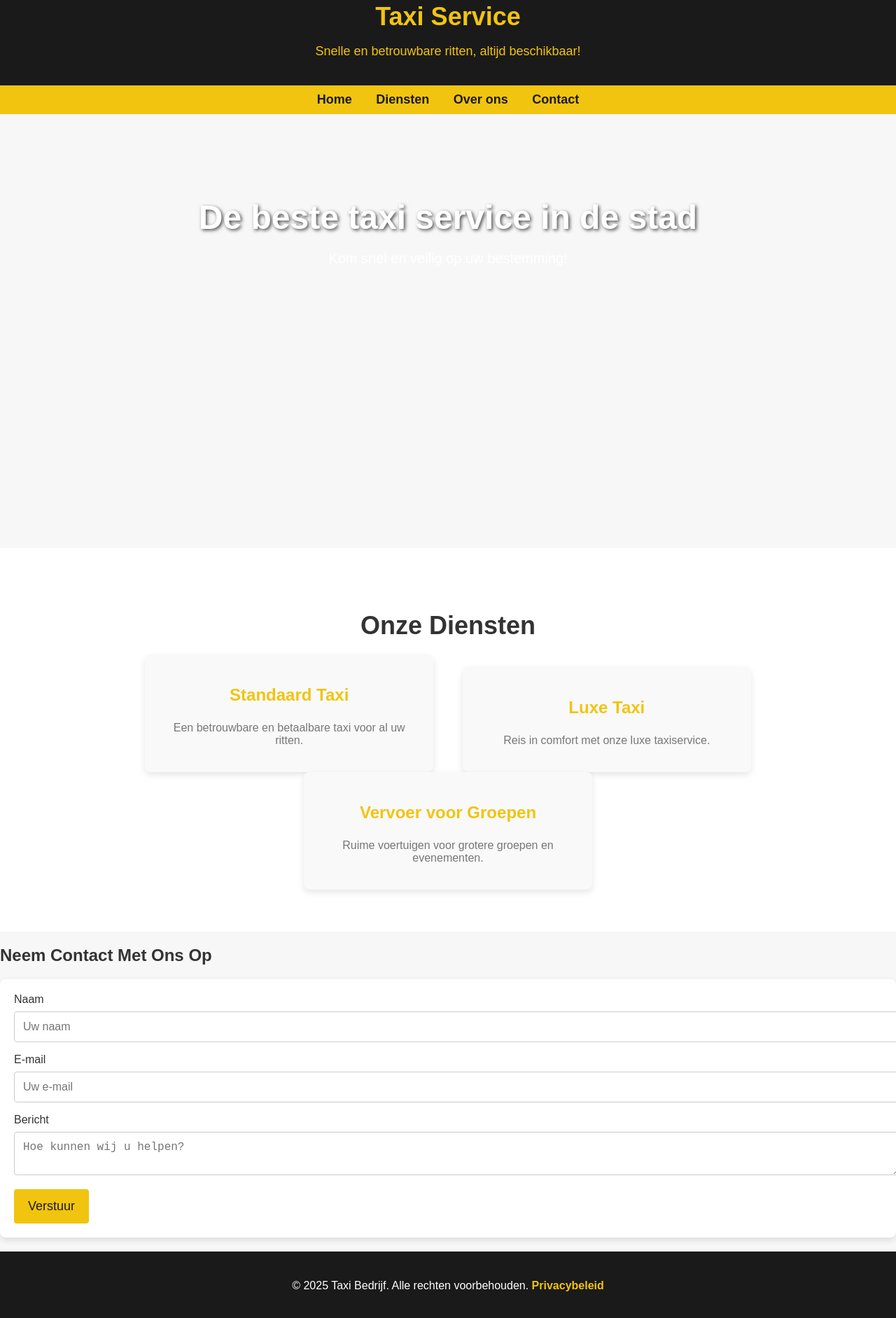
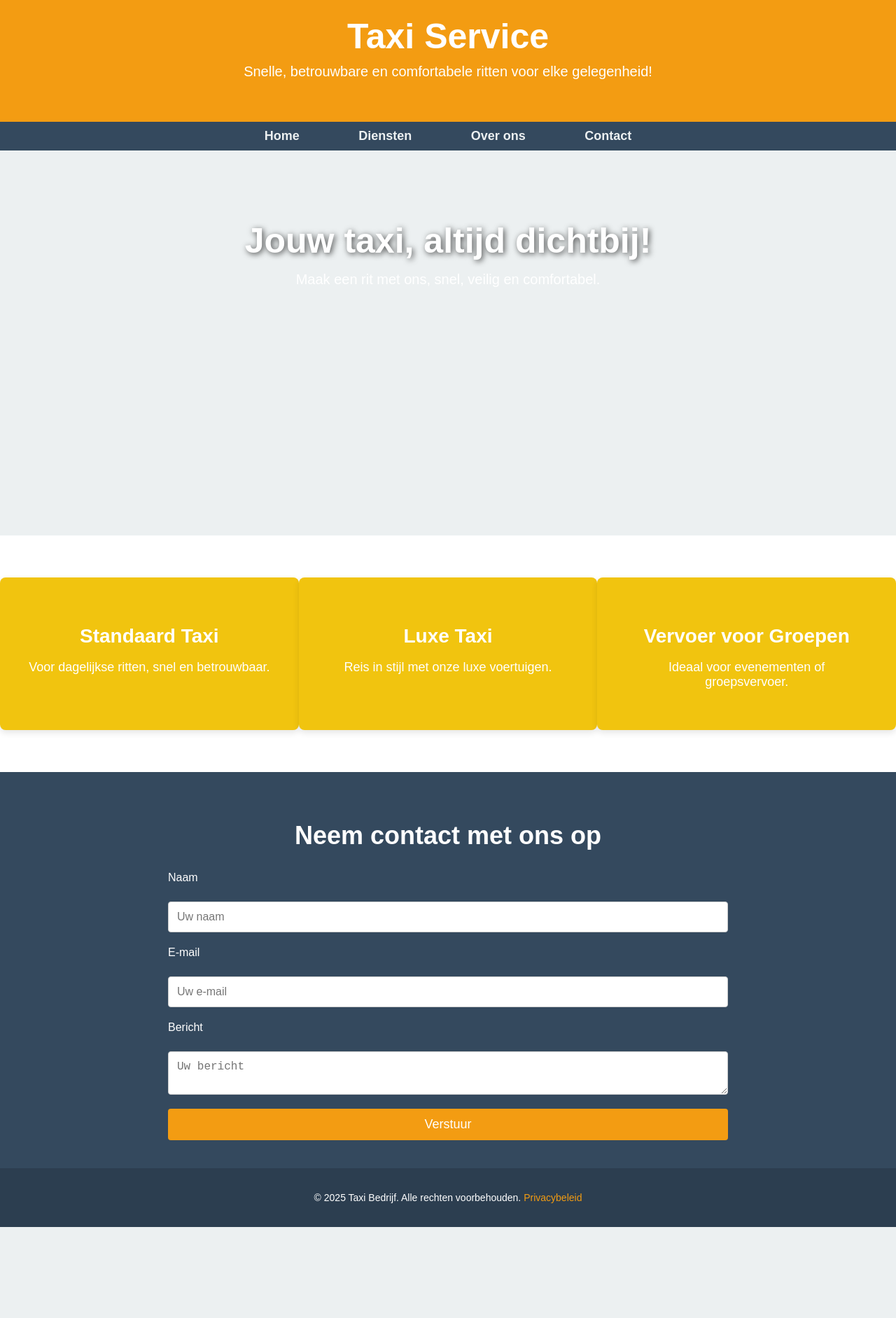
Before and after one commit to Tayfuntest/Test, a plain HTML site: page index.html in a window 1280 px wide. Shown: the part 17-1900 px from the top of the page at 70% size. After the commit the page ends 1770 px from the top, so only its background shows below. Drawn offline with Linux system fonts and the light colour scheme.

Commit message:
Update index.html

```diff
--- a/index.html
+++ b/index.html
@@ -10,97 +10,99 @@
         /* Algemene body styling */
         body {
             font-family: 'Arial', sans-serif;
-            background-color: #f7f7f7;
             margin: 0;
             padding: 0;
             color: #333;
+            background-color: #ecf0f1;
+        }
+
+        /* Algemene styling voor de container */
+        .container {
+            width: 100%;
+            max-width: 1200px;
+            margin: 0 auto;
+            padding: 0 20px;
         }
 
         /* Header styling */
         header {
-            background-color: #1a1a1a;
-            color: #fff;
-            padding: 20px 0;
+            background-color: #f39c12;
+            color: white;
+            padding: 40px 0;
             text-align: center;
+            box-shadow: 0 4px 10px rgba(0,0,0,0.1);
         }
 
         header h1 {
+            font-size: 50px;
             margin: 0;
-            font-size: 36px;
             font-weight: bold;
-            color: #f1c40f; /* Geel voor taxi sfeer */
         }
 
         header p {
-            font-size: 18px;
-            font-weight: 400;
-            color: #f1c40f;
+            font-size: 20px;
+            margin-top: 10px;
         }
 
-        /* Navigatiebalk styling */
+        /* Navigatie styling */
         nav {
-            background-color: #f1c40f; /* Geel voor zichtbaarheid */
+            background-color: #34495e;
+            text-align: center;
             padding: 10px 0;
-            text-align: center;
         }
 
         nav a {
-            color: #1a1a1a;
+            color: #ecf0f1;
             text-decoration: none;
+            padding: 14px 25px;
             font-size: 18px;
             margin: 0 15px;
-            font-weight: 600;
-            transition: color 0.3s ease;
+            font-weight: bold;
+            transition: background-color 0.3s ease;
         }
 
         nav a:hover {
-            color: #e67e22; /* Oranje bij hover */
+            background-color: #f39c12;
+            color: #fff;
         }
 
         /* Hero sectie */
         .hero {
             background: url('taxi-hero-image.jpg') no-repeat center center;
             background-size: cover;
-            height: 500px;
+            height: 450px;
             color: white;
             text-align: center;
-            padding-top: 120px;
+            padding-top: 100px;
         }
 
         .hero h2 {
-            font-size: 48px;
-            font-weight: bold;
-            text-shadow: 2px 2px 5px rgba(0,0,0,0.7);
+            font-size: 50px;
+            text-shadow: 2px 2px 8px rgba(0,0,0,0.7);
             margin: 0;
         }
 
         .hero p {
             font-size: 20px;
-            margin-top: 20px;
+            margin-top: 15px;
         }
 
         /* Sectie voor diensten */
-        .section-diensten {
-            padding: 60px 20px;
+        .diensten {
+            display: flex;
+            justify-content: space-between;
+            padding: 60px 0;
             background-color: #ffffff;
-            text-align: center;
-        }
-
-        .section-diensten h2 {
-            font-size: 36px;
-            color: #333;
-            margin-bottom: 20px;
         }
 
         .dienst-item {
-            display: inline-block;
+            background-color: #f1c40f;
+            color: white;
+            padding: 40px;
             width: 30%;
-            margin: 0 1.5%;
-            padding: 20px;
-            background-color: #f9f9f9;
+            text-align: center;
             border-radius: 8px;
             box-shadow: 0 4px 10px rgba(0,0,0,0.1);
-            text-align: center;
             transition: transform 0.3s ease;
         }
 
@@ -109,44 +111,50 @@
         }
 
         .dienst-item h3 {
-            font-size: 24px;
-            color: #f1c40f;
+            font-size: 28px;
+            margin-bottom: 15px;
         }
 
         .dienst-item p {
-            font-size: 16px;
-            color: #777;
+            font-size: 18px;
         }
 
         /* Contact formulier styling */
-        form {
-            background-color: #fff;
-            padding: 20px;
-            margin: 20px 0;
-            border-radius: 8px;
-            box-shadow: 0 4px 10px rgba(0,0,0,0.1);
+        .contact {
+            background-color: #34495e;
+            color: white;
+            padding: 40px 0;
         }
 
-        form label {
-            display: block;
-            font-size: 16px;
-            margin-bottom: 8px;
-            color: #333;
+        .contact h2 {
+            text-align: center;
+            font-size: 36px;
         }
 
-        form input[type="text"], form input[type="email"], form input[type="tel"], form input[type="number"], form select, form textarea {
-            width: 100%;
+        .contact form {
+            max-width: 800px;
+            margin: 0 auto;
+            display: flex;
+            flex-direction: column;
+            gap: 20px;
+        }
+
+        .contact label {
+            font-size: 16px;
+            margin-bottom: 5px;
+        }
+
+        .contact input, .contact textarea {
             padding: 12px;
-            margin-bottom: 16px;
+            font-size: 16px;
             border: 1px solid #ccc;
             border-radius: 4px;
-            font-size: 16px;
         }
 
-        form button {
-            background-color: #f1c40f;
-            color: #1a1a1a;
-            padding: 14px 20px;
+        .contact button {
+            background-color: #f39c12;
+            color: white;
+            padding: 12px;
             font-size: 18px;
             border: none;
             border-radius: 4px;
@@ -154,37 +162,40 @@
             transition: background-color 0.3s ease;
         }
 
-        form button:hover {
+        .contact button:hover {
             background-color: #e67e22;
         }
 
-        /* Footer styling */
+        /* Footer */
         footer {
-            background-color: #1a1a1a;
-            color: #fff;
-            padding: 40px 20px;
+            background-color: #2c3e50;
+            color: white;
+            padding: 20px;
             text-align: center;
         }
 
         footer p {
-            font-size: 16px;
-            margin: 0;
+            font-size: 14px;
         }
 
         footer a {
-            color: #f1c40f;
+            color: #f39c12;
             text-decoration: none;
-            font-weight: 600;
         }
 
         footer a:hover {
-            color: #e67e22;
+            text-decoration: underline;
         }
 
-        /* Responsiveness voor mobiele schermen */
+        /* Responsiviteit voor mobiele apparaten */
         @media (max-width: 768px) {
+            .diensten {
+                flex-direction: column;
+                align-items: center;
+            }
+
             .dienst-item {
-                width: 100%;
+                width: 80%;
                 margin-bottom: 20px;
             }
 
@@ -194,6 +205,7 @@
 
             nav a {
                 font-size: 16px;
+                padding: 10px 20px;
             }
         }
     </style>
@@ -203,7 +215,7 @@
     <!-- Header -->
     <header>
         <h1>Taxi Service</h1>
-        <p>Snelle en betrouwbare ritten, altijd beschikbaar!</p>
+        <p>Snelle, betrouwbare en comfortabele ritten voor elke gelegenheid!</p>
     </header>
 
     <!-- Navigatiebalk -->
@@ -216,30 +228,29 @@
 
     <!-- Hero sectie -->
     <section class="hero">
-        <h2>De beste taxi service in de stad</h2>
-        <p>Kom snel en veilig op uw bestemming!</p>
+        <h2>Jouw taxi, altijd dichtbij!</h2>
+        <p>Maak een rit met ons, snel, veilig en comfortabel.</p>
     </section>
 
     <!-- Diensten sectie -->
-    <section class="section-diensten">
-        <h2>Onze Diensten</h2>
+    <section class="diensten">
         <div class="dienst-item">
             <h3>Standaard Taxi</h3>
-            <p>Een betrouwbare en betaalbare taxi voor al uw ritten.</p>
+            <p>Voor dagelijkse ritten, snel en betrouwbaar.</p>
         </div>
         <div class="dienst-item">
             <h3>Luxe Taxi</h3>
-            <p>Reis in comfort met onze luxe taxiservice.</p>
+            <p>Reis in stijl met onze luxe voertuigen.</p>
         </div>
         <div class="dienst-item">
             <h3>Vervoer voor Groepen</h3>
-            <p>Ruime voertuigen voor grotere groepen en evenementen.</p>
+            <p>Ideaal voor evenementen of groepsvervoer.</p>
         </div>
     </section>
 
-    <!-- Contact formulier -->
+    <!-- Contact sectie -->
     <section class="contact">
-        <h2>Neem Contact Met Ons Op</h2>
+        <h2>Neem contact met ons op</h2>
         <form action="#">
             <label for="name">Naam</label>
             <input type="text" id="name" name="name" placeholder="Uw naam" required>
@@ -248,7 +259,7 @@
             <input type="email" id="email" name="email" placeholder="Uw e-mail" required>
 
             <label for="message">Bericht</label>
-            <textarea id="message" name="message" placeholder="Hoe kunnen wij u helpen?" required></textarea>
+            <textarea id="message" name="message" placeholder="Uw bericht" required></textarea>
 
             <button type="submit">Verstuur</button>
         </form>
@@ -261,3 +272,7 @@
 
 </body>
 </html>
+
+
+</body>
+</html>
```
